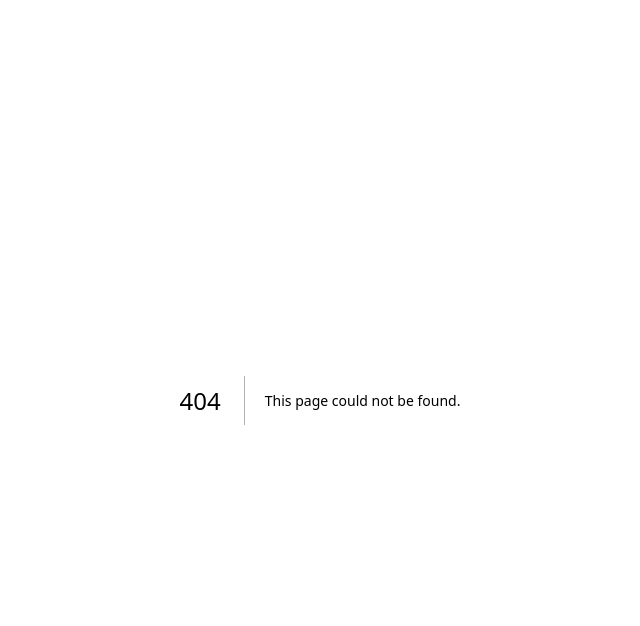
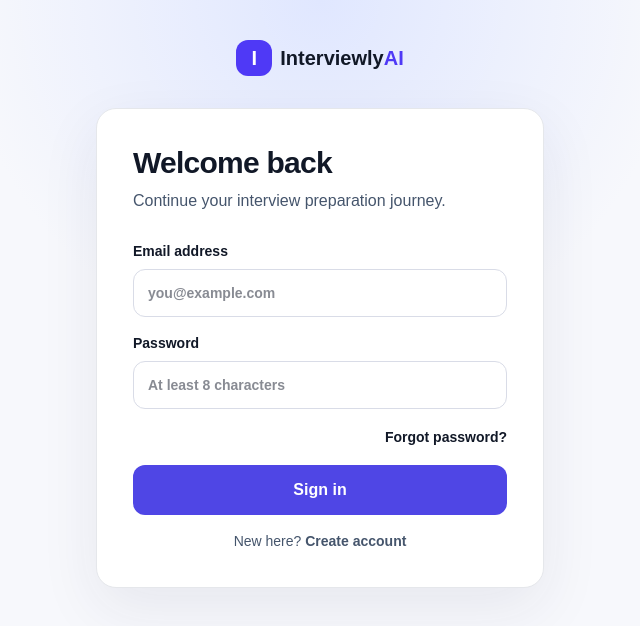
Before and after one commit to ridwaancabdi888-hub/AI-Interview-Coach, a Next.js app: page /sign-in in a window 1280 px wide. Before the commit this address had no page. Shown: the top 626 px of the page, without its empty margins (320-960 px from the left). Built offline with nearby package versions, Linux system fonts and the light colour scheme.

Commit message:
feat: add sign-in page

```diff
--- /dev/null
+++ b/src/app/(auth)/sign-in/page.tsx
@@ -0,0 +1,6 @@
+import { AuthShell } from "@/components/ui/auth-shell";
+import { AuthForm } from "@/components/ui/auth-form";
+
+export default function SignInPage() {
+  return <AuthShell title="Welcome back" subtitle="Continue your interview preparation journey."><AuthForm mode="sign-in" /></AuthShell>;
+}
```
